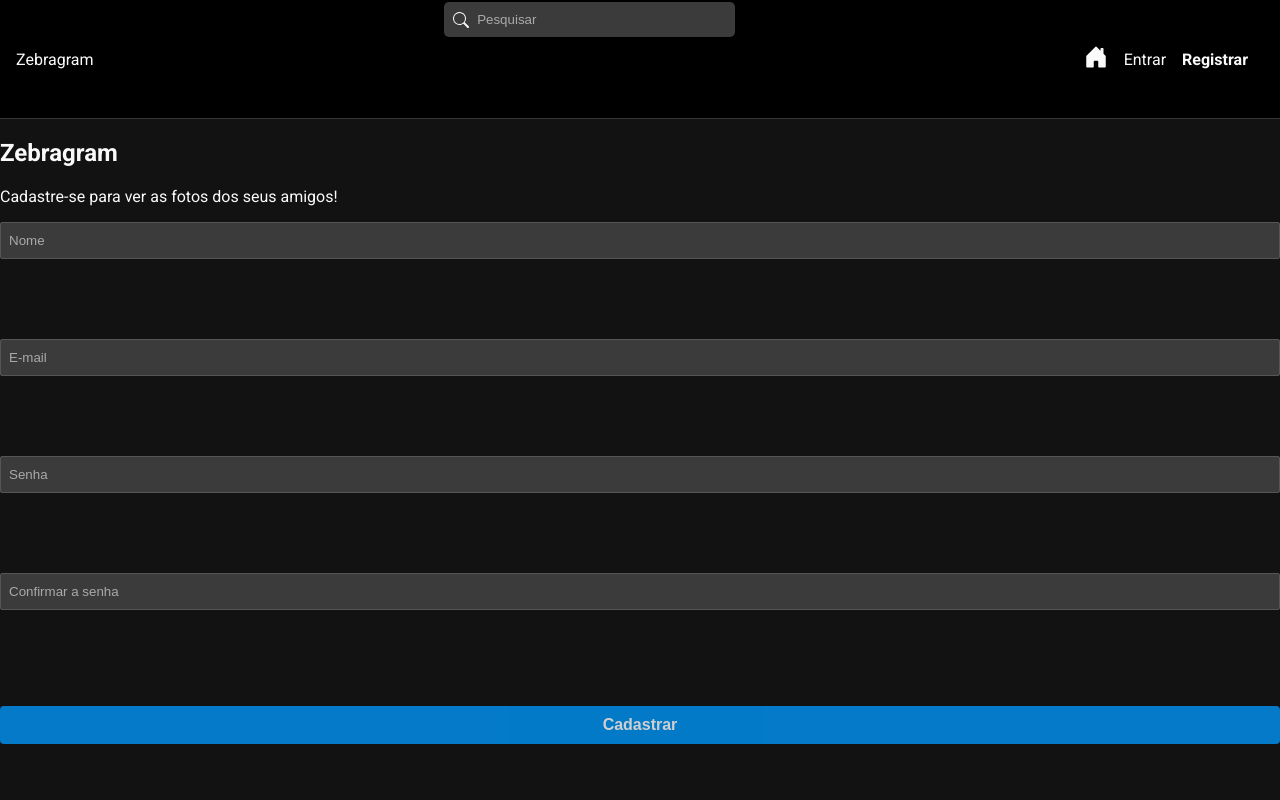
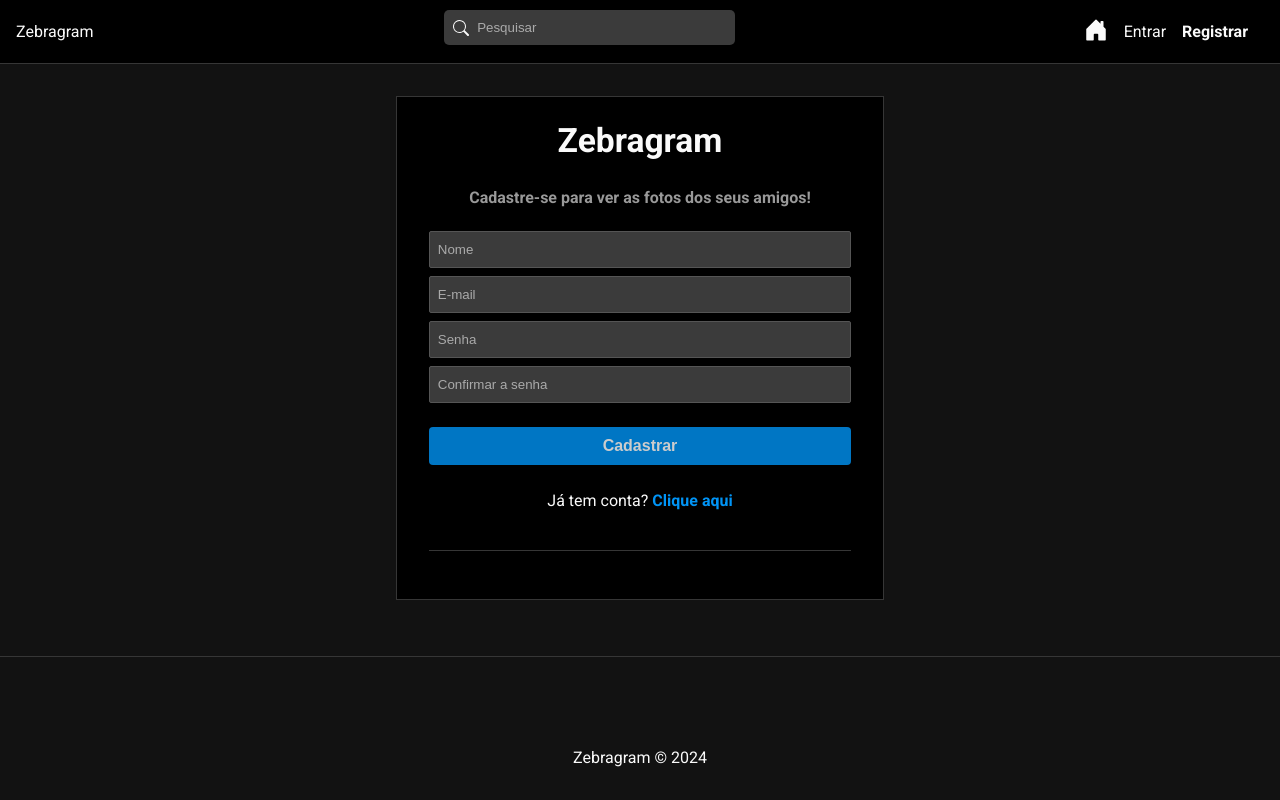
Before and after one commit to EnzoShiotuqui/ZebraGram, a React (Vite) app in the folder FrontEnd/: page /register in a window 1280 px wide. Shown: the top 800 px of the page. Built offline with nearby package versions, Linux system fonts and the light colour scheme.

Commit message:
feat: estilizações pagina de registro

```diff
--- a/FrontEnd/src/index.css
+++ b/FrontEnd/src/index.css
@@ -46,7 +46,7 @@
     border-radius: 2px;
     padding: 10px 8px;
     outline: none;
-    margin-bottom: 6em;
+    margin-bottom: .6em;
 }
 
 input::placeholder {
--- a/FrontEnd/src/pages/Auth/Auth.css
+++ b/FrontEnd/src/pages/Auth/Auth.css
@@ -0,0 +1,38 @@
+#login, #register {
+    border: 1px solid #363636;
+    background-color: #000;
+    padding: 1.5em 2em;
+    max-width: 33%;
+    margin: 2em auto;
+}
+
+#login h2,
+#register h2 {
+    text-align: center;
+    font-size: 2.1em;
+    margin-top: 0;
+}
+
+.subtitle {
+    font-weight: bold;
+    color: #999;
+    margin-bottom: 1.5em;
+}
+
+#login form,
+#register form {
+    padding-bottom: 1.5em;
+    margin-bottom: 1.5em;
+    border-bottom: 1px solid #363636;
+}
+
+#login p,
+#register p {
+    text-align: center;
+}
+
+#login p a,
+#register p a {
+    font-weight: bold;
+    color: #0094f6;
+}
--- a/FrontEnd/src/pages/Auth/Register.jsx
+++ b/FrontEnd/src/pages/Auth/Register.jsx
@@ -13,7 +13,7 @@
   }
 
   return (
-    <div>
+    <div id="register">
       <h2>Zebragram</h2>
       <p className="subtitle">Cadastre-se para ver as fotos dos seus amigos!</p>
       <form onSubmit={handleSubmit}>
```
